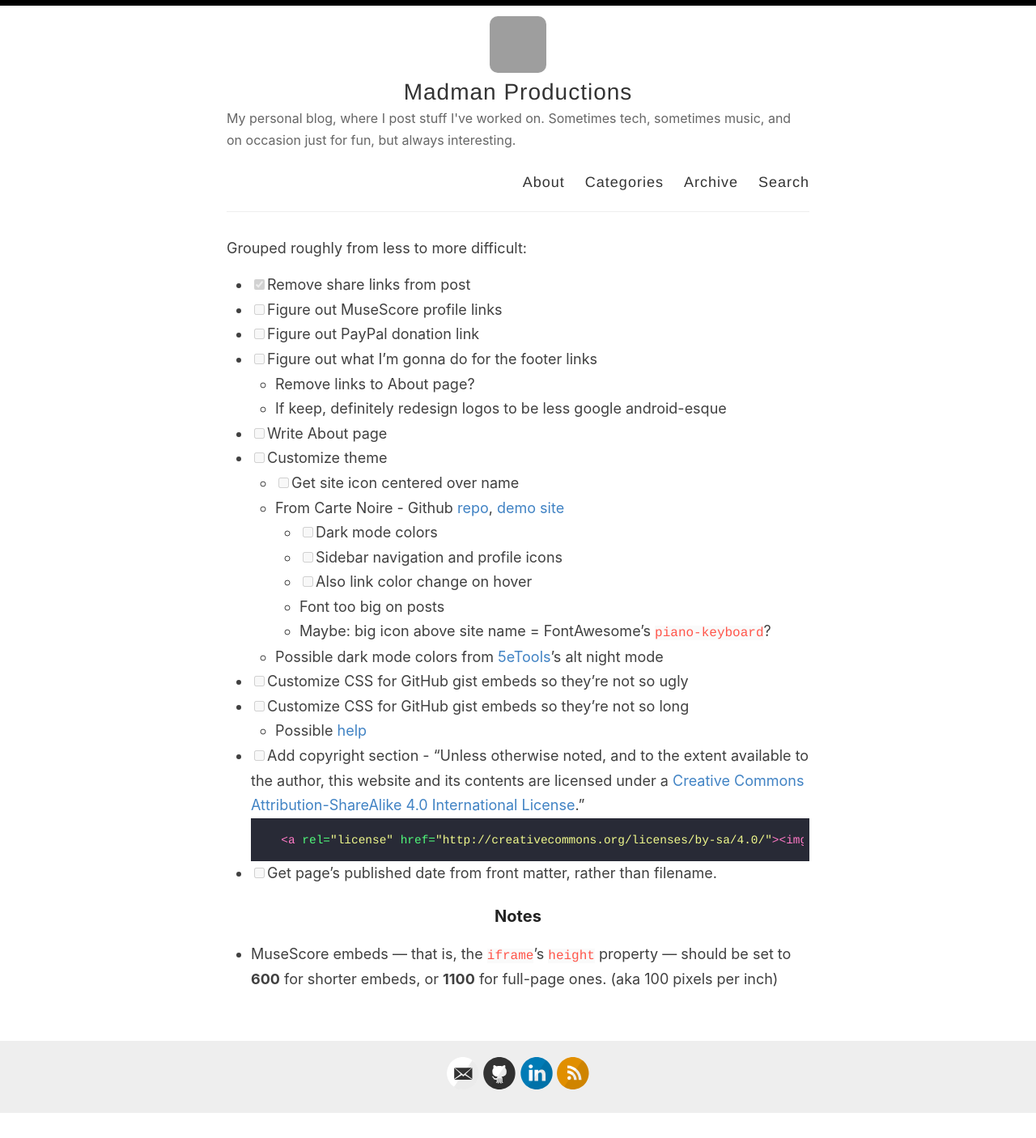
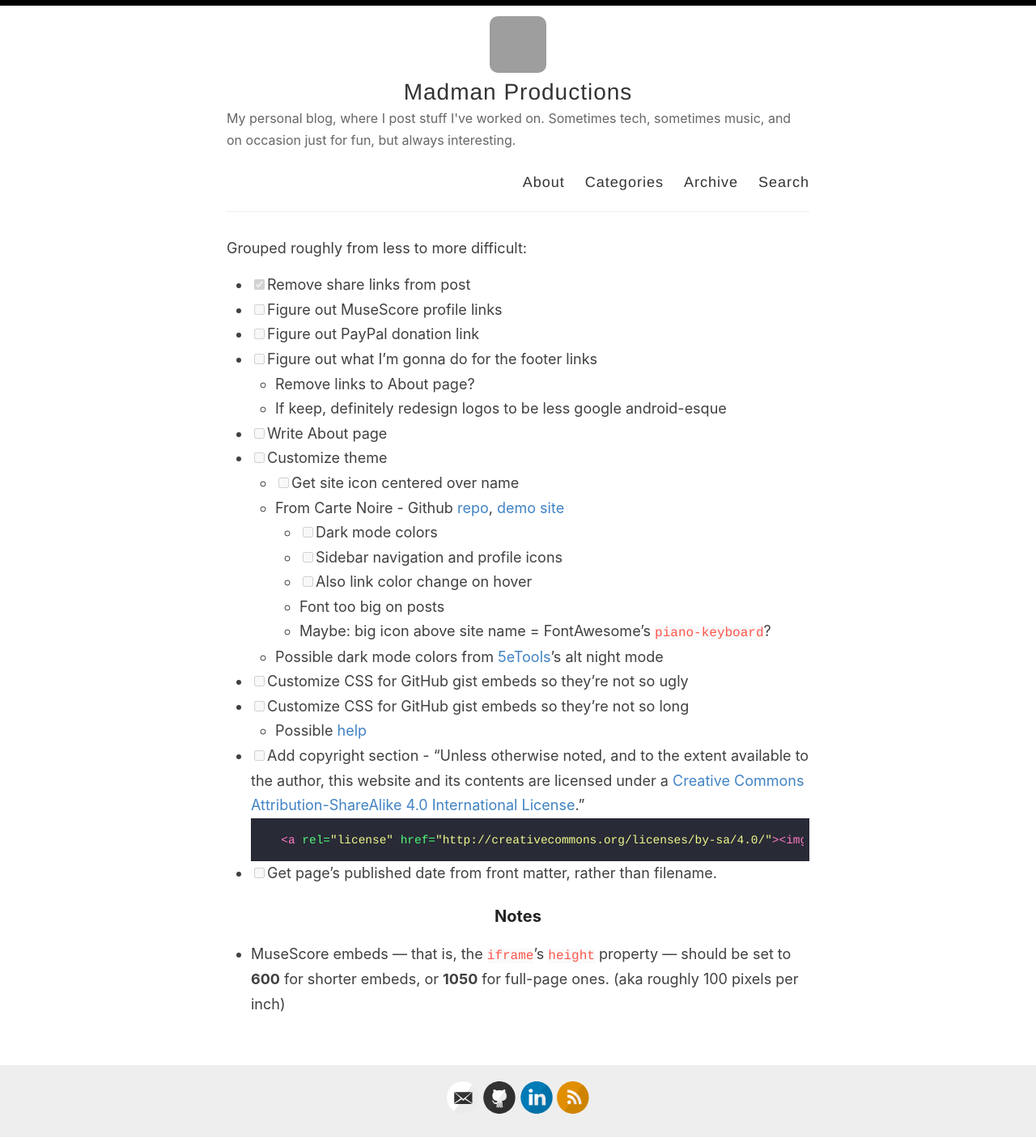
Before and after one commit to jpcranford/jpcranford.github.io, a Jekyll site: the page built from todos.md, in a window 1280 px wide. Shown: the whole page at 81% size. Built offline with Jekyll 4.4.1, drawn with Linux system fonts in a browser that asks for light colours; our own code applies the rules of GitHub Pages for plain Markdown files; before the commit the page ends 1375 px from its top, so only the background shows below that; grey boxes are pictures that could not be loaded.

Commit message:
Update todos.md

```diff
--- a/todos.md
+++ b/todos.md
@@ -26,4 +26,4 @@ Grouped roughly from less to more difficult:
 - [ ] Get page's published date from front matter, rather than filename.
 
 ### Notes
-- MuseScore embeds &mdash; that is, the `iframe`'s `height` property &mdash; should be set to **600** for shorter embeds, or **1100** for full-page ones. (aka 100 pixels per inch)
+- MuseScore embeds &mdash; that is, the `iframe`'s `height` property &mdash; should be set to **600** for shorter embeds, or **1050** for full-page ones. (aka roughly 100 pixels per inch)
```
